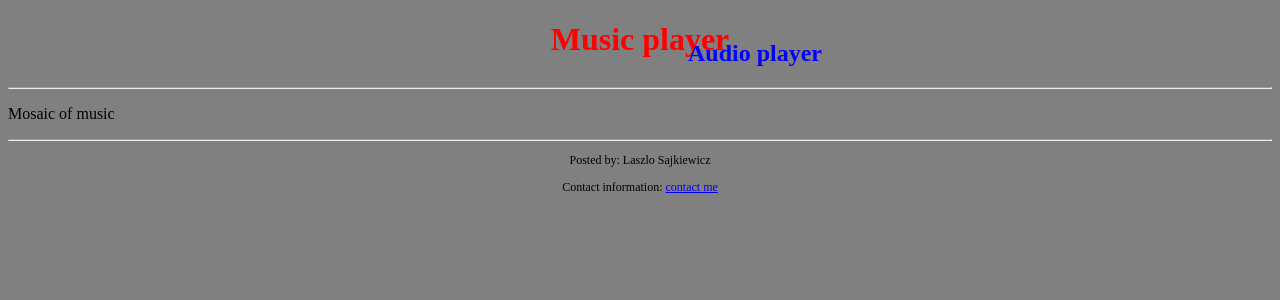
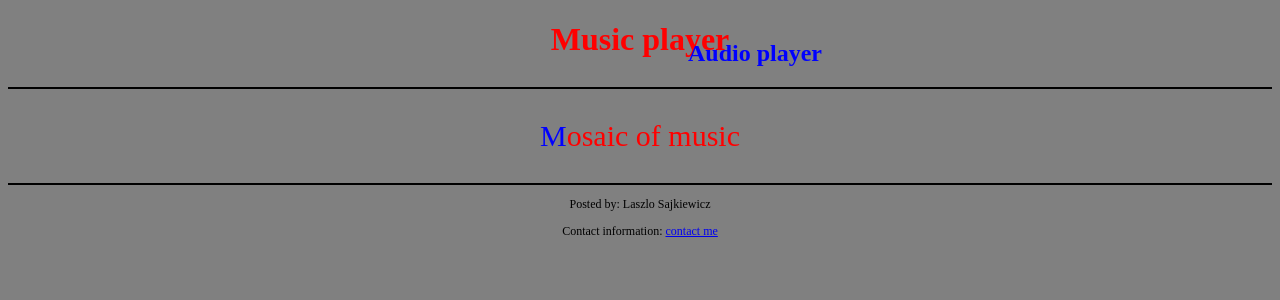
Before and after one commit to Laszlo-Sajkiewicz/Music-Player, a PHP site: page / in a window 1280 px wide. Shown: the top 300 px of the page. Run offline with PHP 8.4, Linux system fonts and the light colour scheme.

Commit message:
add css to hr

```diff
--- a/Music-Player/View/music.view.css
+++ b/Music-Player/View/music.view.css
@@ -11,6 +11,18 @@ h2 {
   margin-top : -40px;
   margin-left : 230px;
 }
+hr {
+  border-style : solid;
+  color : black;
+}
+hr+p {
+  font-size: 30px;
+  text-align: center;
+  color: red;
+}
+hr+p::first-letter{
+  color : blue;
+}
 img{
   margin-left: 200px;
   margin-bottom: 200px;
```
